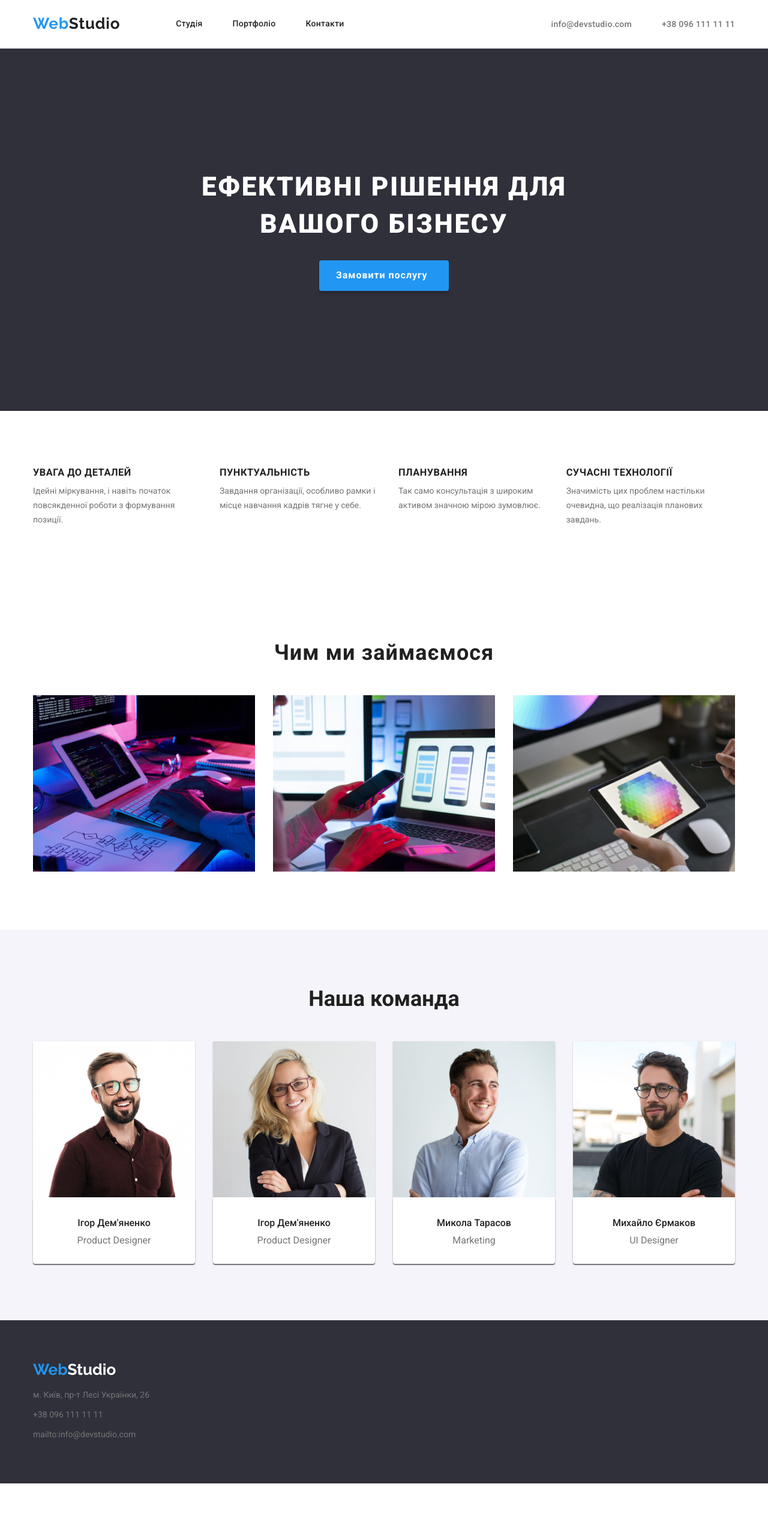
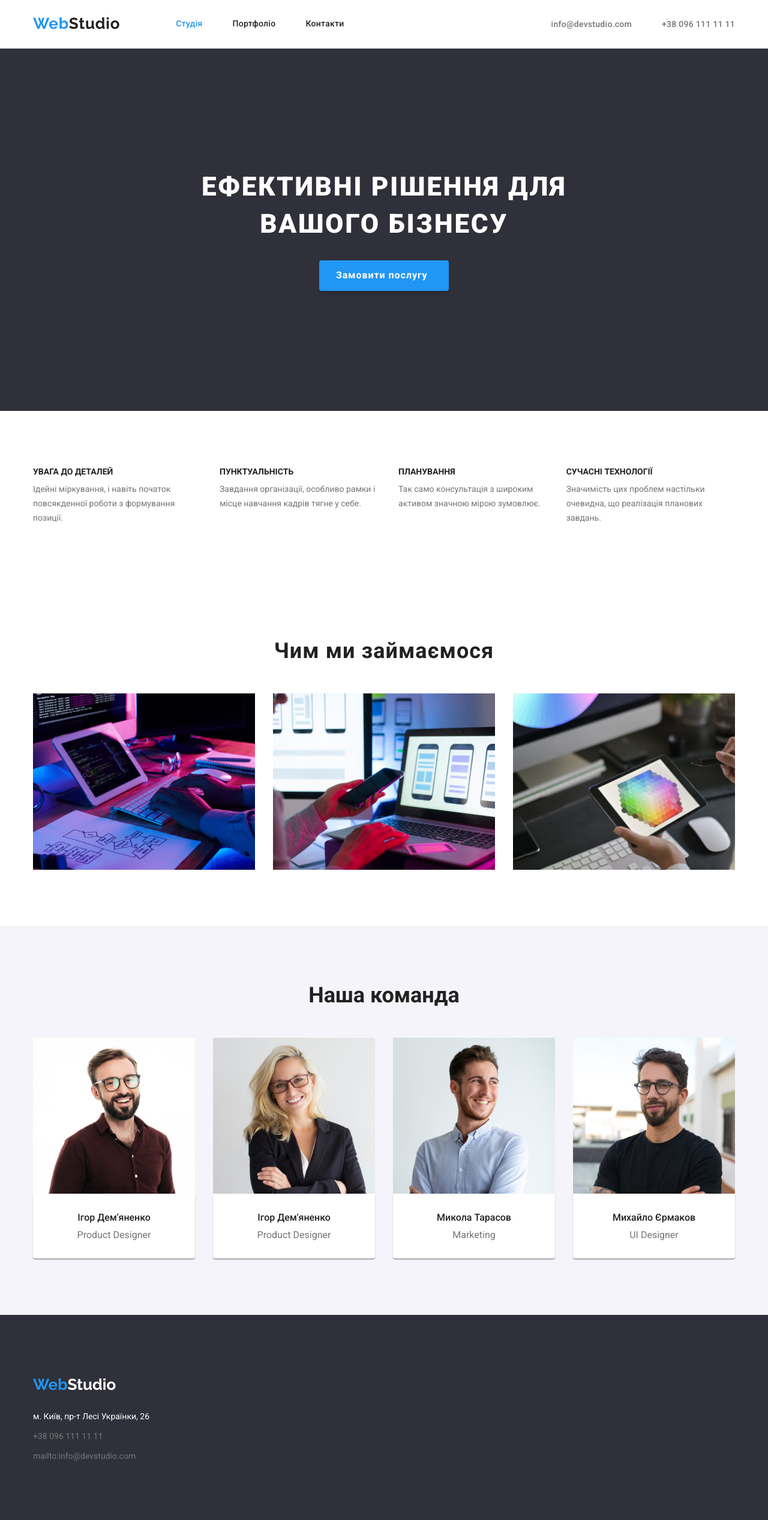
Before and after one commit to MykolaOpyrchuk/goit-markup-hw-03, a plain HTML site: page index.html in a window 1280 px wide. Shown: the whole page at 60% size. Before the commit the page ends 2473 px from the top, so only its background shows below. Drawn offline with nearby package versions, Linux system fonts and the light colour scheme.

Commit message:
add changes in css/html, for handing hw3

```diff
--- a/css/styles.css
+++ b/css/styles.css
@@ -42,7 +42,7 @@ body{
 
 
 }
-section{
+.section{
     padding-top: 94px;
     padding-bottom: 94px;
 
@@ -62,6 +62,12 @@ section{
        width: 1200px;
        margin: auto;
        padding: 0 15px;
+   }
+
+   .img{
+    display: block;
+    max-width: 100%;
+    height: auto;
    }
 /* =========
 Header
@@ -108,26 +114,14 @@ Header
     gap: 50px;
     margin-left: 93px;
  }
-.site-nav{
-
-
-}
-.site-nav .item{
-   outline: 1px solid red;
-
-}
-
-
 .main-nav .link {
         display: block;
         padding-top: 32px;
         padding-bottom: 32px;
 
-
         font-weight: 500;
         line-height: 1.14;
         letter-spacing: 0.02em;
-        text-decoration: none;
         color: var(--main-txt-cl);
 }
 
@@ -136,7 +130,7 @@ Header
 .link .link-active:active{
     color: var(--accent-txt-cl);
 }
-.link .link-active{
+.site-nav-item .link-active{
     color: var(--accent-txt-cl);
 }
 
@@ -194,7 +188,7 @@ Header
         text-transform: uppercase;
         color: var(--light-txt-cl);
 
-        padding-bottom: 30px;
+        margin-bottom: 30px;
         width: 696px;
 }
 .hero-button{
@@ -244,12 +238,11 @@ Header
 .feat-tittle{
         font-family: 'Roboto';
         font-weight: 700;
-
+        font-size: 14px;
         line-height: 1.14;
-        letter-spacing: 0.03em;
         text-transform: uppercase;
         color: var(--main-txt-cl);
-        padding-bottom: 10px;
+        margin-bottom: 10px;
 }
 
 .feat-text{
@@ -301,10 +294,13 @@ Header
 }
 
 .team-card{
-            background-color: var(--main-bcg-cl);
-            box-shadow: 0px 1px 3px rgba(0, 0, 0, 0.12), 0px 1px 1px rgba(0, 0, 0, 0.14), 0px 2px 1px rgba(0, 0, 0, 0.2);
-                border-radius: 0px 0px 4px 4px;
-            }
+    background: #FFFFFF;
+        /* material shadow v1 */
+
+        box-shadow: 0px 1px 3px rgba(0, 0, 0, 0.12), 0px 1px 1px rgba(0, 0, 0, 0.14), 0px 2px 1px rgba(0, 0, 0, 0.2);
+        border-radius: 0px 0px 4px 4px;
+        padding: 30px 0;
+}
 
 .teammate{
         font-weight: 500;
@@ -314,7 +310,7 @@ Header
 
         text-align: center;
         color: var(--main-txt-cl);
-        padding-top: 30px;
+
 }
 .team-position{
         font-size: 16px;
@@ -323,9 +319,7 @@ Header
 
         text-align: center;
         color: var(--grey-txt-cl);
-        padding-top: 10px;
-        padding-bottom: 30px;
-
+        margin-top: 10px;
     }
 
 
@@ -341,8 +335,8 @@ Header
         line-height: 1.19;
         /* identical to box height */
         text-decoration: none;
-        padding-top: 60px;
-        padding-bottom: 20px;
+
+       margin-bottom: 20px;
         background-color: var(--secondary-bgc-cl);
 }
 .logo-blue{
@@ -360,17 +354,25 @@ Header
         color: var(--grey-txt-cl);
 
         display: block;
-        padding-bottom: 9px;
+        /* padding-bottom: 9px; */
 
 }
+.street-address{
+    color: inherit;
+}
+
 .footer .address{
             font-style: normal;
             line-height: 1.71;
             /* or 171% */
             color: var(--light-txt-cl);
 
-            padding-bottom: 60px;
+            /* padding-bottom: 60px; */
         }
+.footer-item:not(:last-child){
+    margin-bottom: 9px;
+
+}
 
         /* Portfolio */
 
@@ -399,6 +401,9 @@ color: var(--light-txt-cl);}
         border: 0;
         border-radius: 4px;
 }
+.filter-button{
+    padding: 6px 22px;
+}
 
 .card-tittle {
     font-family: 'Roboto';
@@ -407,7 +412,7 @@ color: var(--light-txt-cl);}
     line-height: 2.1;
     letter-spacing: 0.06em;
     color: var(--main-txt-cl);
-    padding-top: 20px;
+    /* padding-top: 20px; */
 }
 
 .card-text {
@@ -437,7 +442,5 @@ color: var(--light-txt-cl);}
     border: 1px solid #eeeeee;
     border-top: 0;
     background-repeat: 0;
-    padding-right: 24px;
-    padding-left: 24px;
-    padding-bottom: 20px;
+    padding: 20px 24px;
 }
--- a/index.html
+++ b/index.html
@@ -54,7 +54,7 @@
 
     <main class="main">
        <!-- Hero -->
-        <section class="hero">
+        <section class="section hero">
 
           <div class="container">
             <h1 class="hero-tittle">Ефективні рішення для вашого бізнесу</h1>
@@ -66,7 +66,7 @@
 <!--Features-->
 
 
-     <section class="feat">
+     <section class="section feat">
         <div class="feature container">
             <h2 class="visually-hidden">Наші привілегії</h2>
             <ul class="list">
@@ -91,49 +91,49 @@
     </section>
 
 <!-- Work -->
-        <section class="work">
+        <section class="section work">
            <div class="container">
             <h2 class="work-tittle">Чим ми займаємося</h2>
 
             <ul class="list">
-                <li class="work-img"><img src="./images/activity/img-3.jpg" alt="Оформлення мобільного додатку" width="370"
+                <li class="work-img"><img class="img" src="./images/activity/img-3.jpg" alt="Оформлення мобільного додатку" width="370"
                         height="294"></li>
-                <li class="work-img"><img src="./images/activity/img-1.jpg"
+                <li class="work-img"><img class="img" src="./images/activity/img-1.jpg"
                         alt="Учасник команди працює з планшетом,обирає кольорову палітру" width="370" height="294"></li>
-                <li class="work-img"><img src="./images/activity/img-2.jpg" alt="Процес програмування" width="370" height="294">
+                <li class="work-img"><img class="img" src="./images/activity/img-2.jpg" alt="Процес програмування" width="370" height="294">
                 </li>
             </ul>
            </div>
         </section>
 <!--Our Team-->
-        <section class="team">
+        <section class="section team">
             <div class="container">
                 <h2 class="team-tittle">Наша команда</h2>
                 <ul class="list">
-                    <li class="team-card">
-                        <img src="./images/team/img.jpg" alt="На фото Ігор Дем'яненко" width="270">
+                    <li>
+                        <img class="img" src="./images/team/img.jpg" alt="На фото Ігор Дем'яненко" width="270">
                          <div class="team-card">
                             <h3 class="teammate">Ігор Дем'яненко</h3>
                             <p class="team-position">Product Designer</p>
                          </div>
                     </li>
-                    <li class="team-card">
-                        <img src="./images/team/img-1.jpg" alt="На фото Ольга Рєпіна" width="270">
+                    <li>
+                        <img class="img" src="./images/team/img-1.jpg" alt="На фото Ольга Рєпіна" width="270">
                            <div class="team-card">
                             <h3 class="teammate">Ігор Дем'яненко</h3>
                             <p class="team-position">Product Designer</p>
                            </div>
 
                     </li>
-                    <li class="team-card">
-                        <img src="./images/team/img-2.jpg" alt="На фото Микола Тарасов" width="270">
+                    <li>
+                        <img class="img" src="./images/team/img-2.jpg" alt="На фото Микола Тарасов" width="270">
                         <div class="team-card">
                             <h3 class="teammate">Микола Тарасов</h3>
                             <p class="team-position">Marketing</p>
                         </div>
                     </li>
-                    <li class="team-card">
-                        <img src="./images/team/img-3.jpg" alt="На фото Михайло Єрмаков" width="270">
+                    <li>
+                        <img class="img" src="./images/team/img-3.jpg" alt="На фото Михайло Єрмаков" width="270">
                            <div class="team-card">
                             <h3 class="teammate">Михайло Єрмаков</h3>
                             <p class="team-position">UI Designer</p>
@@ -148,19 +148,22 @@
     </main>
 
     <footer class="footer">
-       <div class="container footer-container">
+      <section class="section">
+        <h2 class="visually-hidden">Наш адрес, емейл, та номер телефону</h2>
+         <div class="container footer-container">
         <a class="footer-logo footer-link" href="./index.html"><span class="logo-blue">Web</span><span class="logo-white">Studio</span>
         </a>
         <address class="address">
 
 
             <ul class="list footer">
-                <li><a class="footer-link" href="https://goo.gl/maps/3LJdZZRqW44TJMvWA" target="_blank" rel="noopener nofollow">м. Київ, пр-т Лесі Українки, 26</a></li>
-                <li><a class="footer-link" href="tel:+380961111111">+38 096 111 11 11</a></li>
-                <li><a class="footer-link" href="mailto:info@devstudio.com">mailto:info@devstudio.com</a></li>
+                <li class="footer-item"><a class="footer-link street-address" href="https://goo.gl/maps/3LJdZZRqW44TJMvWA" target="_blank" rel="noopener nofollow">м. Київ, пр-т Лесі Українки, 26</a></li>
+                <li class="footer-item"><a class="footer-link" href="tel:+380961111111">+38 096 111 11 11</a></li>
+                <li class="footer-item"><a class="footer-link" href="mailto:info@devstudio.com">mailto:info@devstudio.com</a></li>
             </ul>
         </address>
        </div>
+      </section>
     </footer>
 </body>
 </html>
```
Also changed, not shown: portfolio.html (+12 -7 lines), 1 other file.
